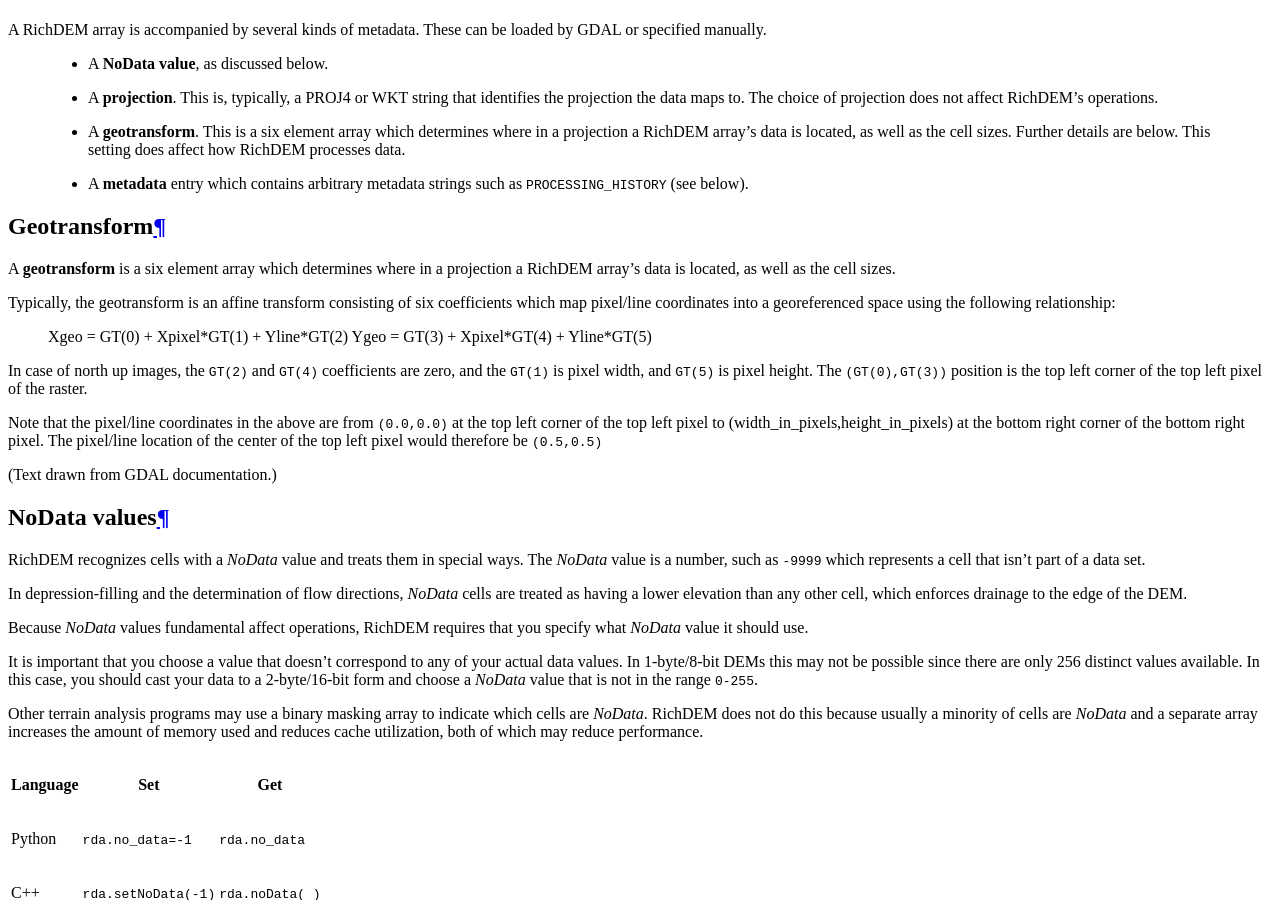
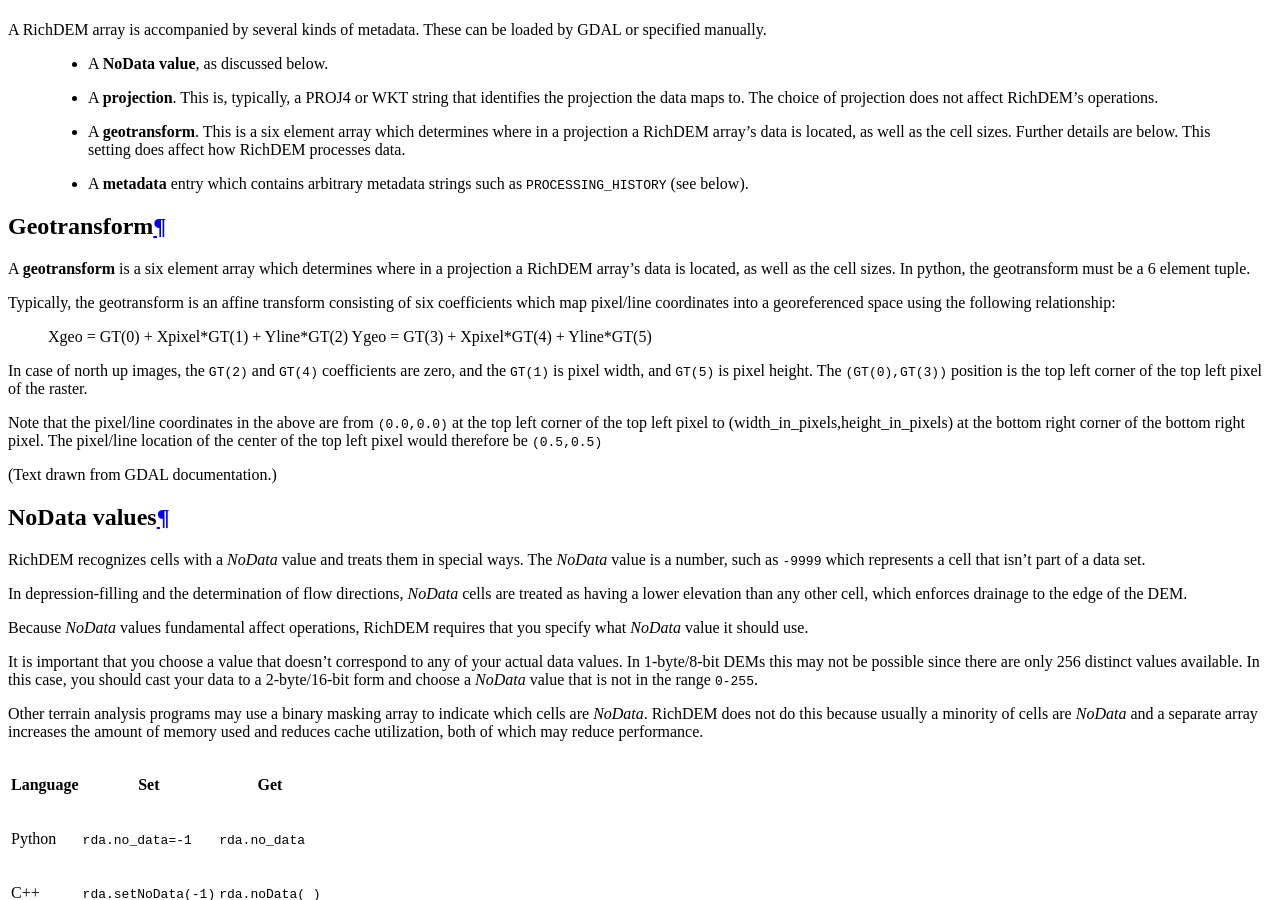
Before and after one commit to r-barnes/richdem, a Sphinx documentation site: the page built from docs/concepts.rst, in a window 1280 px wide and 900 px high, scrolled down 1422 px. Built offline with Sphinx 7.4.7 and the Read the Docs theme 2.0.0, drawn with Linux system fonts in a browser that asks for light colours.

Commit message:
Specify that geotransform must be a tuple
It took me a while to realize that, although the geotransform is said to be an "array", making it a numpy.array causes errors.

```diff
--- a/docs/concepts.rst
+++ b/docs/concepts.rst
@@ -46,7 +46,8 @@ Geotransform
 -----------------------------------
 
 A **geotransform** is a six element array which determines where in a
-projection a RichDEM array's data is located, as well as the cell sizes.
+projection a RichDEM array's data is located, as well as the cell sizes. In
+python, the geotransform must be a 6 element tuple.
 
 Typically, the geotransform is an affine transform consisting of six
 coefficients which map pixel/line coordinates into a georeferenced space using
```
